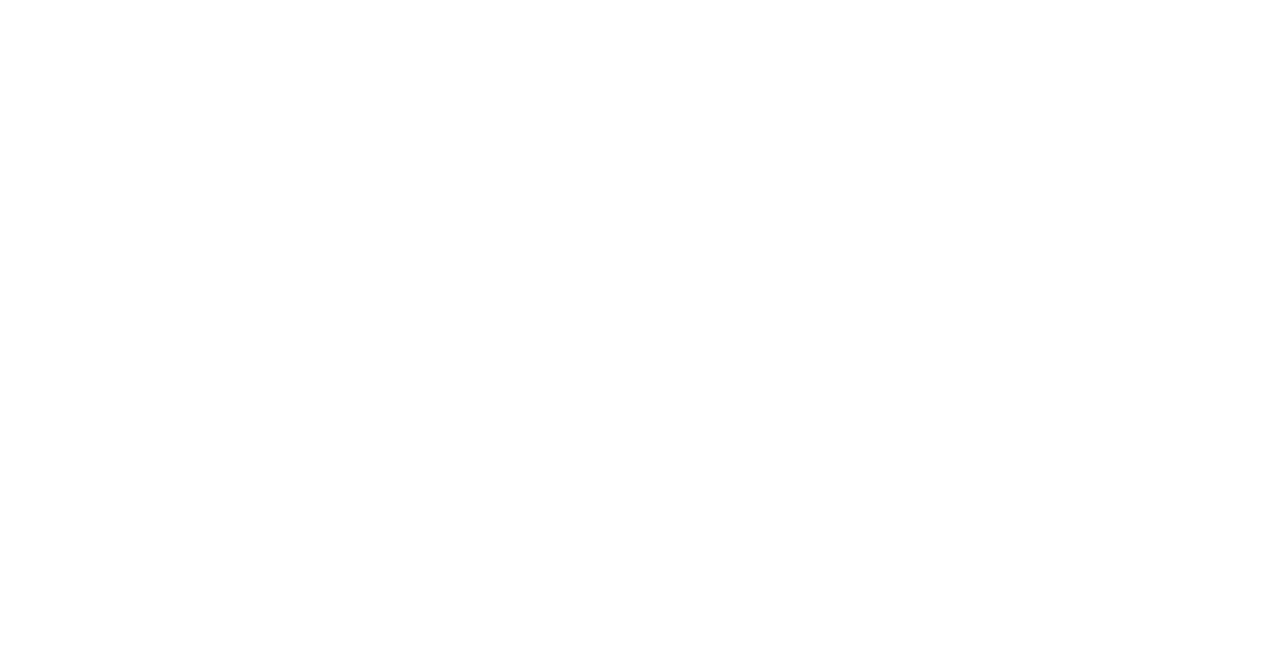
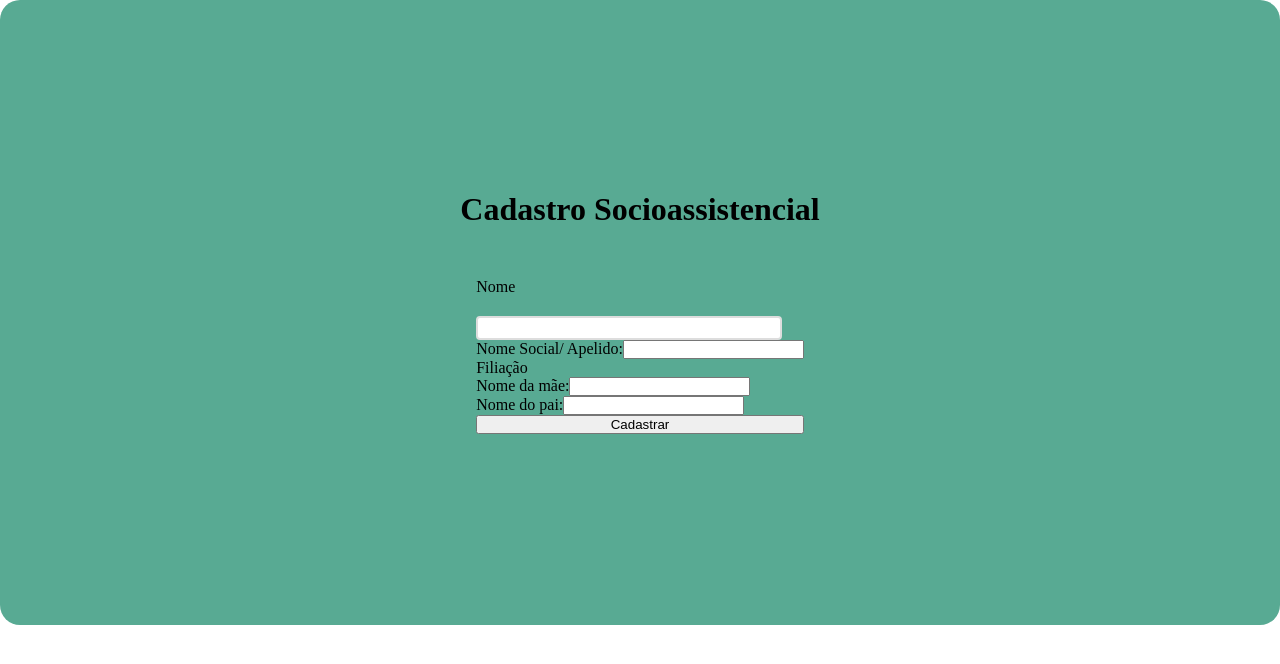
Before and after one commit to christianfdev/front-end-centro-pop-project, a React (Create React App) app: page /register in a window 1280 px wide. Before the commit this address had no page. Shown: the top 664 px of the page. Built offline with nearby package versions, Linux system fonts and the light colour scheme.

Commit message:
add initial register page

```diff
--- a/src/index.tsx
+++ b/src/index.tsx
@@ -8,6 +8,7 @@
 } from 'react-router-dom';
 import { Login }  from './pages/Login';
 import { Home }  from './pages/Home';
+import { Register } from './pages/Register';
 
 const root = ReactDOM.createRoot(
   document.getElementById('root') as HTMLElement
@@ -17,6 +18,7 @@
     <Routes>
       <Route path="/" element={<Login />}/>
       <Route path="home" element={<Home />}/>
+      <Route path="register" element={<Register />}/>
     </Routes>
 
   </BrowserRouter>
--- a/src/pages/Home/index.tsx
+++ b/src/pages/Home/index.tsx
@@ -18,14 +18,20 @@
 
         <section className='options'>
           <div className='section'>
-            <Button text='Novo Cadastro'/>
-            <Button text='Listar Assistidos'/>
-            <Button text='Meus Cadastros'/>
+            <span className='title'>Minha Atividade</span>
+            <div className='buttons'>
+              <Button text='Meus Cadastros'/>
+              <Button text='Minhas Evoluções'/>
+            </div>
           </div>
           <div className='section'>
-            <Button text='Nova Evolução'/>
-            <Button text='Pesquisar Evolução'/>
-            <Button text='Minhas Evoluções'/>
+            <span className='title'>Assistidos</span>
+            <div className='buttons'>
+              <Button text='Novo Cadastro'/>
+              <Button text='Listar Assistidos'/>
+              <Button text='Nova Evolução'/>
+              <Button text='Pesquisar Evolução'/>
+            </div>
           </div>
         </section>
       </div>
--- a/src/pages/Home/styles.css
+++ b/src/pages/Home/styles.css
@@ -1,6 +1,6 @@
 .home {
   background-color: #58AA93;
-  height: 525px;
+  height: 625px;
   width: auto;
 }
 
@@ -12,6 +12,7 @@
   display: flex;
   flex-direction: row;
   align-items: center;
+  font-family: 'Poppins', sans-serif;
 }
 
 
@@ -19,33 +20,46 @@
   display: flex;
   flex-direction: column;
   padding-left: 1rem;
-  gap: 0.2rem;
+  font-weight: 500;
 }
 
 .sair {
-  padding-left: 74.5rem;
+  padding-left: 72.5rem;
+  font-weight: 500;
+  font-size: 16px;
 }
 
 .options {
-  height: 100%;
-  width: 100%;
+  height: 550px;
   display: flex;
   align-items: center;
   justify-content: center;
-
   gap: 50px;
 
 }
+
 
 .section {
   background-color: #fff;
   display: flex;
   flex-direction: column;
-  justify-content: center;
   border-radius: 20px;
   box-sizing: border-box;
   height: 350px;
   width: 330px;
+}
+
+.buttons {
+  display: flex;
+  flex-direction: column;
+  justify-content: center;
   gap: 40px;
-  padding: 20px;
+
 }
+
+.title{
+  font-family: 'Poppins', sans-serif;
+  font-weight: 500;
+  text-align: center;
+  padding-top: 0.2rem;
+}
--- /dev/null
+++ b/src/pages/Register/index.tsx
@@ -0,0 +1,62 @@
+import React, { useState } from 'react'
+import './styles.css';
+
+export function Register() {
+
+  const [name, setName] = useState('');
+  const [socialName, setSocialName] = useState('');
+  const [motherName, setMotherName] = useState('');
+  const [fatherName, setFatherNamer] = useState('');
+  const [sex, setSex] = useState('');
+  const [birthData, setBirthData] = useState('');
+  const [nationality, setNationality] = useState('');
+  const [phoneNumber, setPhoneNumber] = useState('');
+  const [cityResidence, setCityResidence] = useState('');
+  const [rg, setRg] = useState('');
+  const [orgE, setOrgE] = useState('');
+  const [uf, setUf] = useState('');
+  const [dtE, setDtE] = useState('');
+  const [cpf, setCpf] = useState('');
+  const [reservist, setReservist] = useState('');
+  const [workWallet, setWorkWallet] = useState('');
+  const [birthCert, setBirthCert] = useState('');
+  const [nis, setNis] = useState('');
+  const [benefits, setBenefits] = useState('');
+  const [situation, setSituation] = useState('');
+  const [schooling, setSchooling] = useState('');
+  const [relactory, setRelactory] = useState('');
+
+  return(
+    <div className='container'>
+      <h1>Cadastro Socioassistencial</h1>
+      <form className='form'>
+
+        <label className='label'>
+          Nome
+        </label>
+        <input className='input' type="text"/>
+
+
+        <label className='label'>
+          Nome Social/ Apelido:
+          <input type="text"/>
+        </label>
+        <span>Filiação</span>
+        <label>
+          Nome da mãe:
+          <input type="text" placeholder=''/>
+        </label>
+        <label>
+          Nome do pai:
+          <input type="text" placeholder=''/>
+        </label>
+
+
+
+        <button type='submit' onSubmit={() => console.log('s')}>Cadastrar</button>
+
+
+      </form>
+    </div>
+  )
+}
--- /dev/null
+++ b/src/pages/Register/styles.css
@@ -0,0 +1,27 @@
+.container {
+  display: flex;
+  flex-direction: column;
+  background-color: #58AA93;
+  height: 625px;
+  width: auto;
+}
+
+.form {
+  display: flex;
+  flex-direction: column;
+  text-align: left;
+}
+
+.input {
+  height: 20px;
+  width: 270px;
+  border: 2px solid #ddd;
+  border-radius: 4px;
+  font-family: 'Poppins', sans-serif;
+  outline: 0;
+  transition: .2s;
+}
+
+.input:focus {
+  border-color: #0f7ef1;
+}
```
